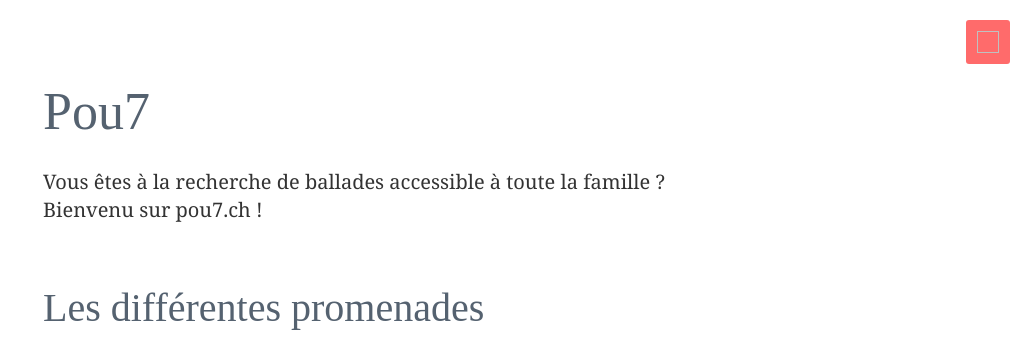
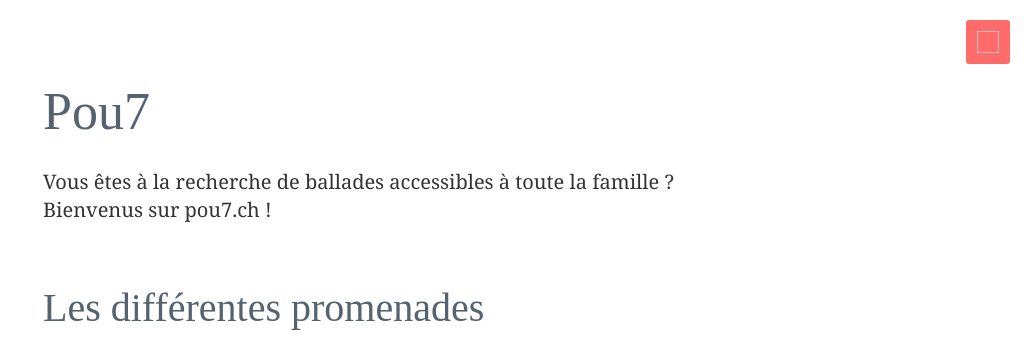
Before and after one commit to alienlebarge/pou7, a Jekyll site: the page built from index.html, in a window 1280 px wide. Shown: the top 363 px of the page, without its empty margins (250-1280 px from the left). Built offline with Jekyll 4.4.1, drawn with Linux system fonts in a browser that asks for light colours.

Commit message:
fix misspelling

```diff
--- a/index.html
+++ b/index.html
@@ -6,7 +6,7 @@ title: Pou7
 <header>
   <h1>{{ site.name }}</h1>
   <p>
-    Vous êtes à la recherche de ballades accessible à toute la famille ?<br>Bienvenu sur pou7.ch !
+    Vous êtes à la recherche de ballades accessibles à toute la famille ?<br>Bienvenus sur pou7.ch !
   </p>
 </header>
 
```
